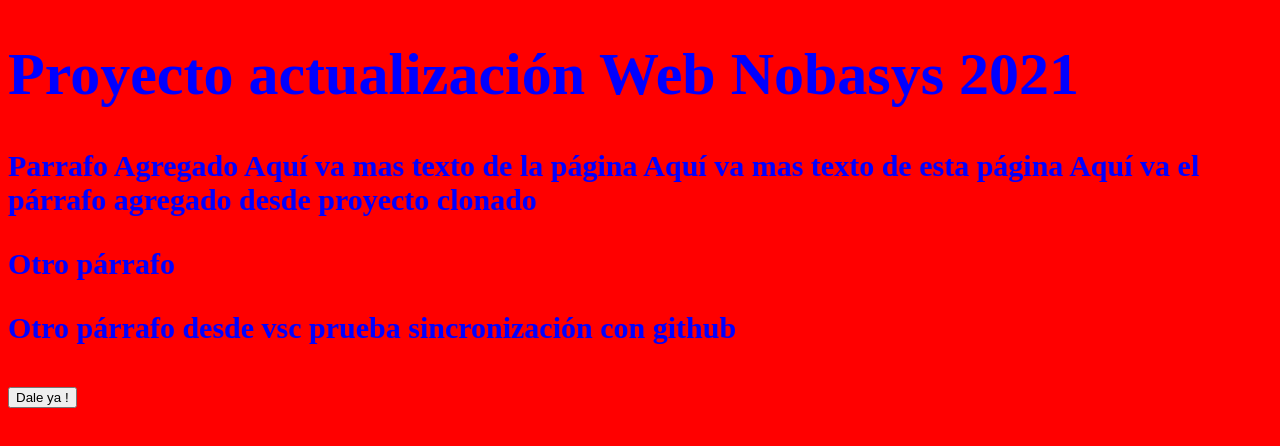
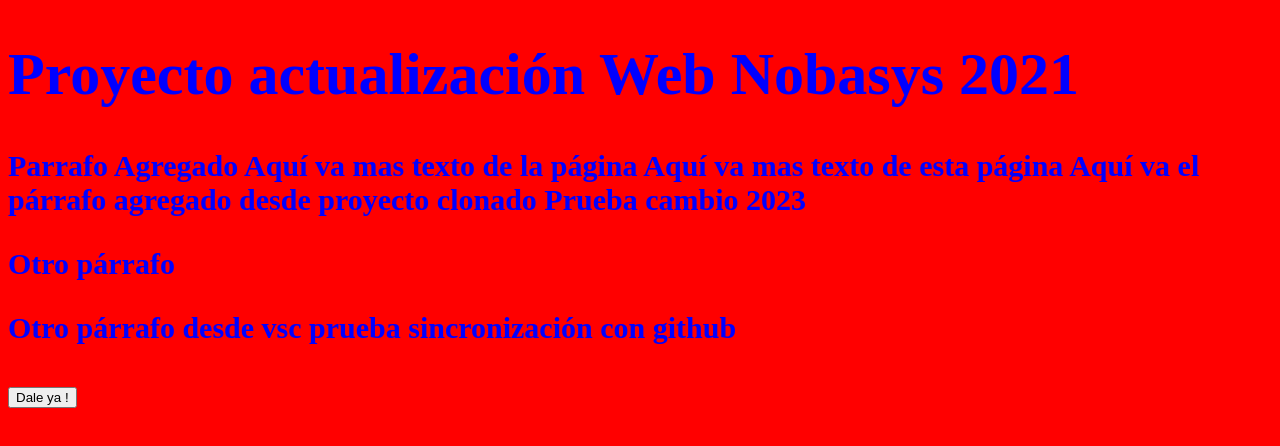
Before and after one commit to Rodri205/CursoGit, a plain HTML site: page index.html in a window 1280 px wide. Drawn offline with Linux system fonts and the light colour scheme.

Commit message:
Update index.html

```diff
--- a/index.html
+++ b/index.html
@@ -18,7 +18,7 @@
 
 	<p4>Aquí va el párrafo agregado desde proyecto clonado</p4>
 
-
+	<p5>Prueba cambio 2023</p5>
 
 
 	<p>Otro párrafo</p>
```
